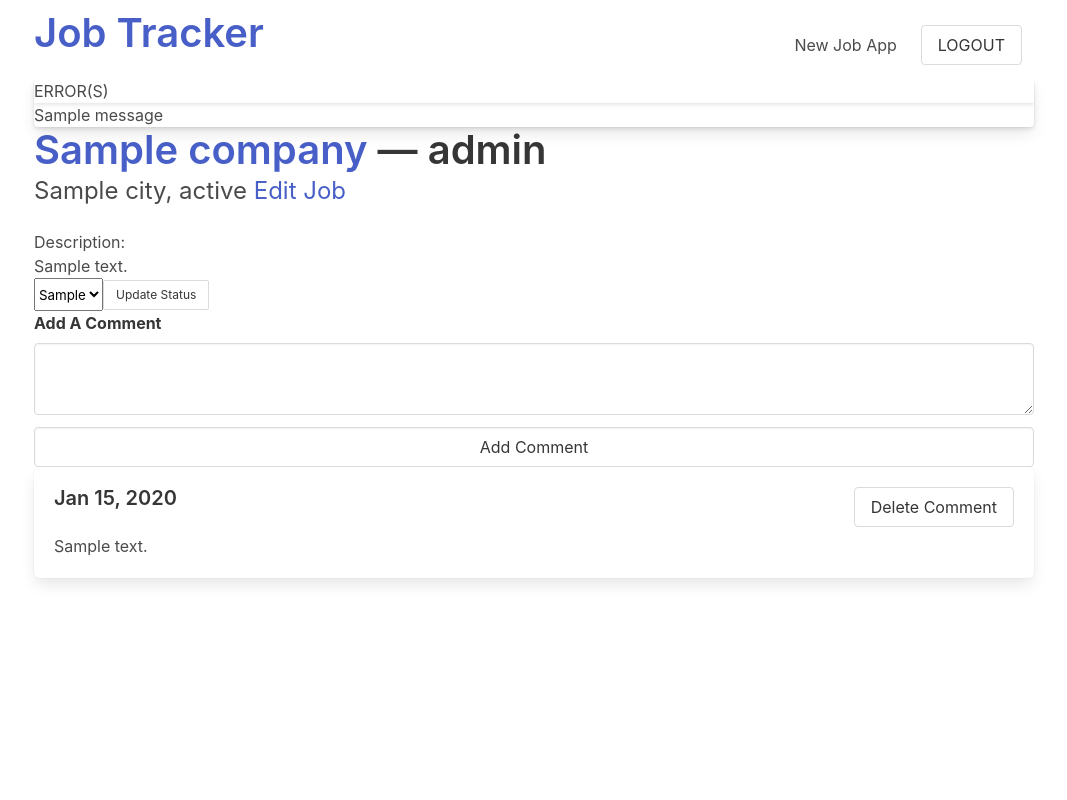
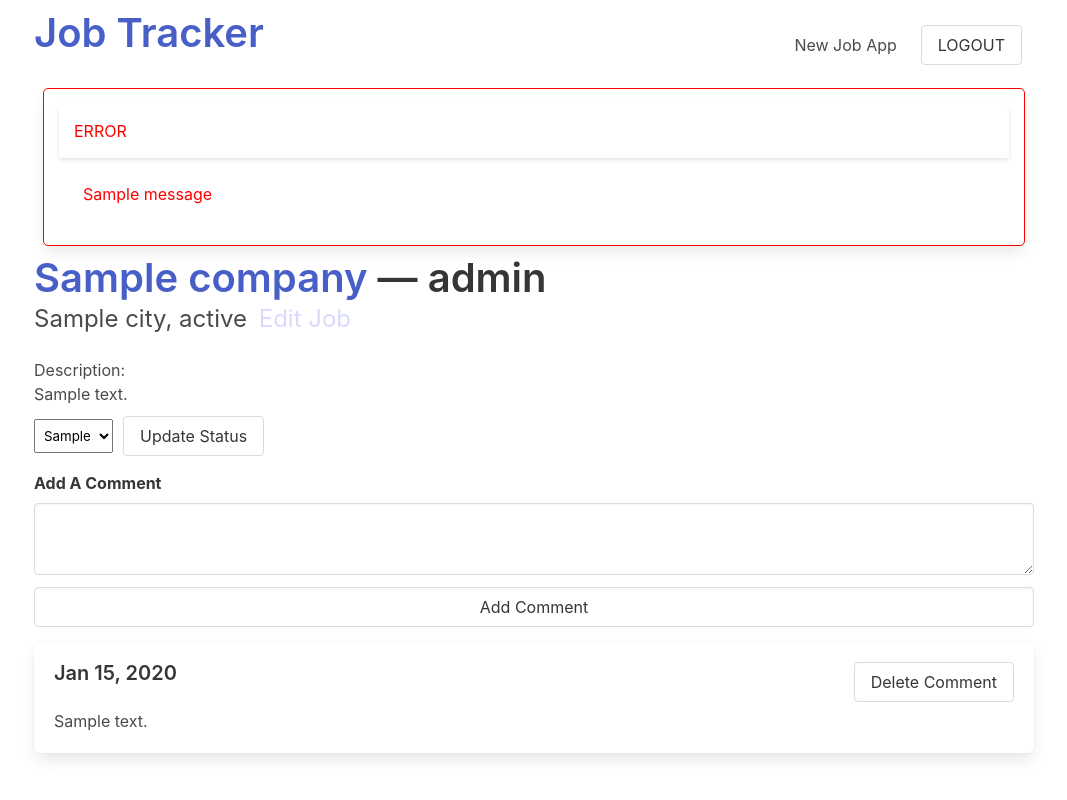
Before and after one commit to Jordan-McGhee/job-tracker, a Django app: template job_tracker_app/templates/view_job.html in a window 1280 px wide. Shown: the whole page, without its empty margins (106-1173 px from the left). Run offline with Django 3.2, Linux system fonts and the light colour scheme; tables that the repository leaves empty hold one stand-in row (values such as "Sample post"); the template is opened without the code that fills it: values that come from a table or form of the project are taken from there, most other values are stand-ins (such as "Sample title", 1, 10 or a date in 2020); one stand-in notice (Sample message) is shown; data that the repository does not hold is empty.

Commit message:
Added styling to all pages. Updated styling for error messages

```diff
--- /dev/null
+++ b/job_tracker_app/static/css/jobtracker.css
@@ -0,0 +1,70 @@
+* {
+    margin: 0px;
+    padding: 0px;
+}
+
+#wrapper {
+    width: 95%;
+    margin: auto;
+}
+
+.messages {
+    color: red;
+    margin: 10px;
+    list-style-type: none;
+    outline: 1px solid red;
+    padding: 15px;
+}
+
+.card-header {
+    padding: 15px;
+}
+
+/* dashboard */
+
+
+
+/* new_job */
+
+#select select {
+    padding: 0px 5px;
+}
+
+/* view_job */
+
+#edit-link {
+    color: rgba(0, 0, 255, .15);
+    margin-left: 5px;
+}
+
+#edit-link:hover {
+    color: blue;
+}
+
+#view-description {
+    margin-bottom: 10px;
+}
+
+#view-select select {
+    padding: 2px 5px;
+    margin-right: 10px;
+}
+
+#comment-section {
+    margin-top: 15px;
+}
+
+#comment-section form {
+    margin-bottom: 15px;
+}
+
+.comment-content {
+    max-height: 400px;
+    overflow: scroll;
+}
+
+/* edit_job */
+
+#edit-delete {
+    margin-top: 10px;
+}
--- a/job_tracker_app/templates/view_job.html
+++ b/job_tracker_app/templates/view_job.html
@@ -7,6 +7,7 @@
     <title>Job App Tracker</title>
     <link rel="stylesheet" href="https://cdn.jsdelivr.net/npm/bulma@0.9.3/css/bulma.min.css">
     {% load static %}
+    <link rel="stylesheet" href="{% static 'css/jobtracker.css' %}">
 
 </head>
 <body>
@@ -60,14 +61,14 @@
         {% if messages %}
         <div class="card messages">
             <header class="card-header" id="error-message">
-                    ERROR(S)
+                    ERROR
             </header>
 
+            <div class="card-content">
             {% for message in messages %}
-                <header class="card-header" id="error-message">
-                        {{message}}
-                </header>
+                <p>{{message}}</p>
             {% endfor %}
+            </div>
         </div>
         {% endif %}
         <!-- END ERROR MESSAGES -->
@@ -76,14 +77,16 @@
         <p class="subtitle is-4">{{job.city}}, {{job.state}} <a href="/jobtracker/job/{{job.id}}/edit" id="edit-link">Edit Job</a></p>
 
         {% if job.description and job.description != "none" %}
+        <div id="view-description">
             <p>Description:</p>
             <p>{{job.description}}</p>
+        </div>
         {% endif %}
 
         <form action="/jobtracker/job/{{job.id}}/status_update" method="POST">
             {% csrf_token %}
-            <div class="field is-grouped is-align-items-center">
-                    <select name="status" class="select is-normal">
+            <div class="field is-grouped is-align-items-center" id="view-select">
+                    <select name="status" class="select">
                         {% for choice in status_choices %}
                             {% if choice.1 == job_status %}
                                 <option value="{{choice.0}}" selected>{{choice.1}}</option>
@@ -92,11 +95,12 @@
                             {% endif %}
                         {% endfor %}
                     </select>
-                <input type="submit" value="Update Status" class="button is-small">
+                <input type="submit" value="Update Status" class="button">
             </div>
         </form>
 
 
+        <div id="comment-section">
             <form action="/jobtracker/job/{{job.id}}/add_comment" method="POST">
                 {% csrf_token %}
                 <div class="field">
@@ -106,20 +110,19 @@
                 <input type="submit" value="Add Comment" class="button input">
             </form>
 
-        <div id="comments">
             {% for comment in comments reversed %}
 
-            <div class="box" id="comment">
+            <div class="box" id="individual-comment">
                 <div class="media">
                     <div class="media-content">
                         <p class="title is-5">{{comment.created_at|date:"M d, Y"}}</p>
-                        <p>{{comment.content}}</p>
+                        <p class="comment-content">{{comment.content}}</p>
                     </div>
                     <div class="media-right is-align-content-center">
                         <!-- DELETE COMMENT -->
                         <form action="/jobtracker/job/{{job.id}}/comment/{{comment.id}}/delete_comment" method="POST">
                                 {% csrf_token %}
-                            <input type="submit" value="Delete Comment" class="button">
+                            <input type="submit" value="Delete Comment" class="button" onclick="return confirm('Are you sure you want to delete this comment?');">
                         </form>
                     </div>
                 </div>
```
Also changed, not shown: job_tracker_app/static/css/login_reg.css (+5 -3 lines), job_tracker_app/templates/edit_job.html (+6 -5 lines), job_tracker_app/templates/login_reg.html (+11 -14 lines), job_tracker_app/templates/new_job.html (+5 -4 lines). Lines whose indentation alone changed are shown as unchanged.
